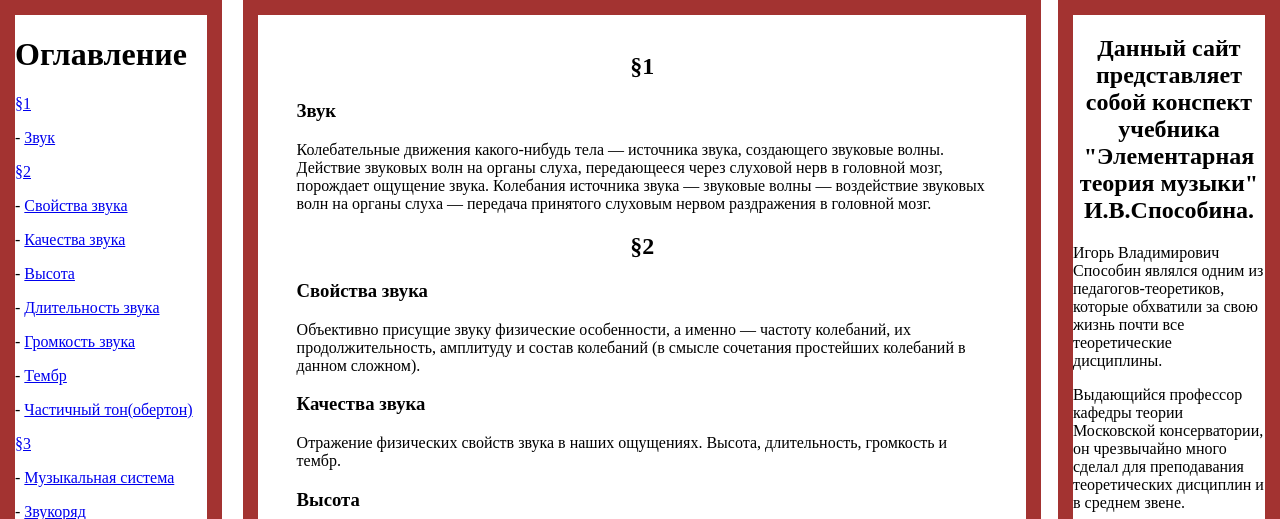
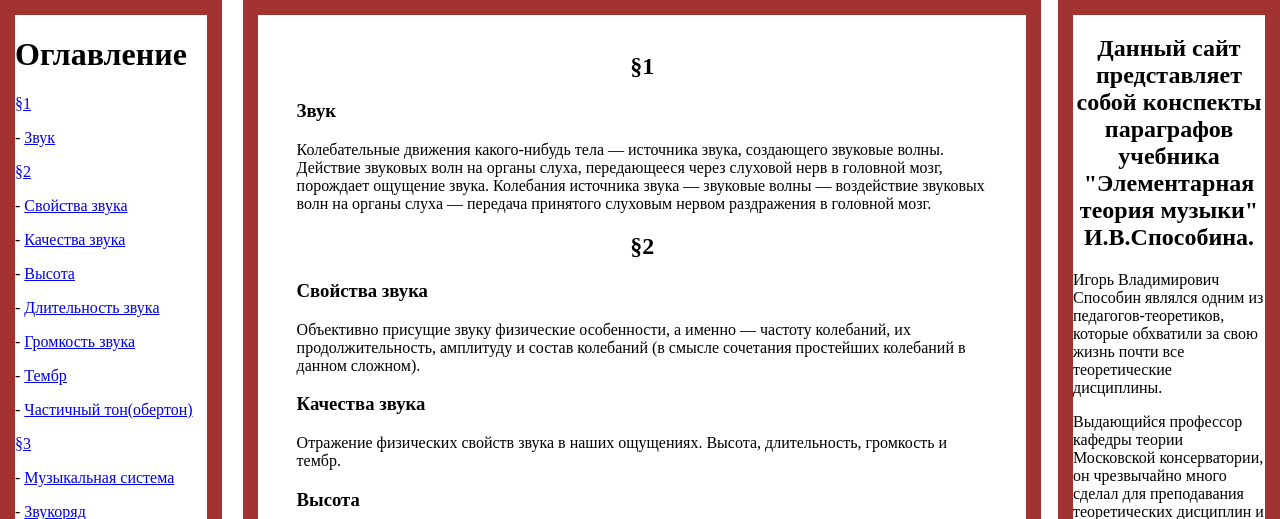
Before and after one commit to DanilKozinski/Sposobin_project, a Flask app: page / in a window 1280 px wide. Shown: the top 519 px of the page. Run offline with Flask 2, Linux system fonts and the light colour scheme.

Commit message:
sposobin...

```diff
--- a/templates/main_page.html
+++ b/templates/main_page.html
@@ -35,7 +35,7 @@
         </div>
     </div>
     <div class="sidebar-right">
-        <h2 align="center">Данный сайт представляет собой конспект учебника "Элементарная теория музыки" И.В.Способина.</h2>
+        <h2 align="center">Данный сайт представляет собой конспекты параграфов учебника "Элементарная теория музыки" И.В.Способина.</h2>
         <a>Игорь Владимирович Способин являлся одним из педагогов-теоретиков, которые обхватили за свою жизнь почти все теоретические дисциплины.</a>
         <p>Выдающийся профессор кафедры теории Московской консерватории, он чрезвычайно много сделал для преподавания теоретических дисциплин и в среднем звене.</p>
     </div>
```
